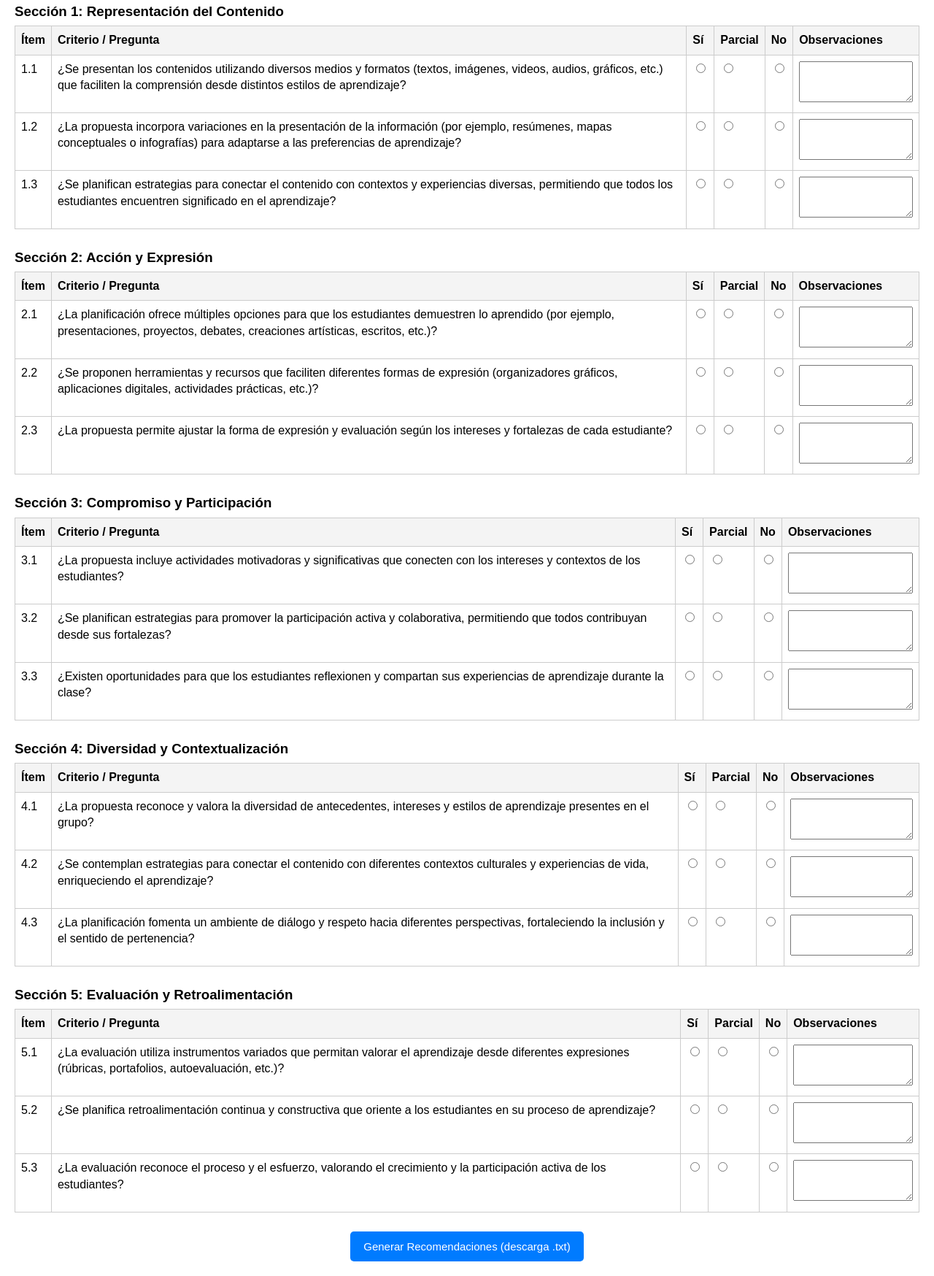
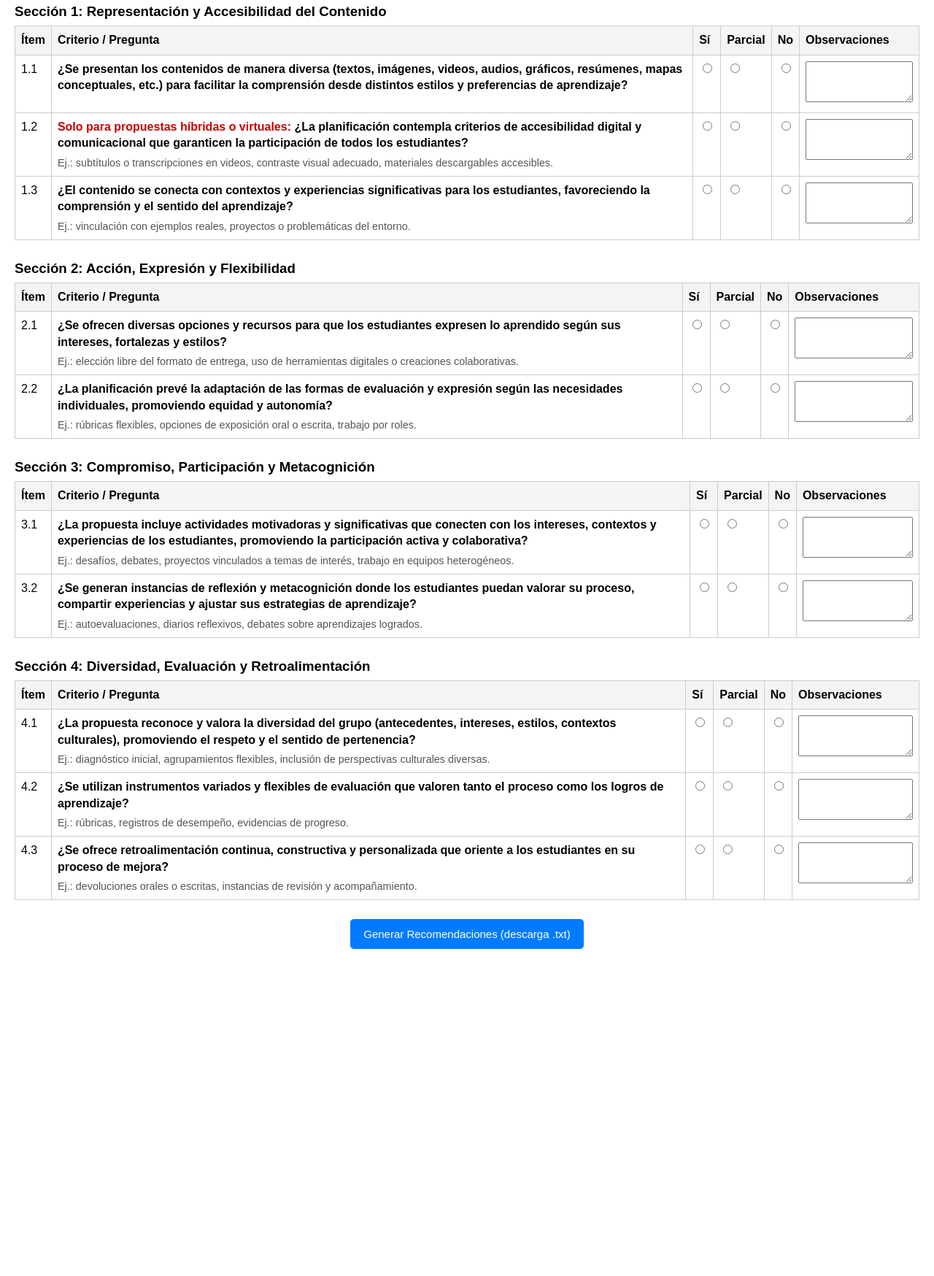
Before and after one commit to MauricioArevalo31/instrumento-pwa, a plain HTML site: page index.html in a window 1280 px wide. Shown: the part 331-2079 px from the top of the page at 73% size. After the commit the page ends 1651 px from the top, so only its background shows below. Drawn offline with Linux system fonts and the light colour scheme.

Commit message:
Update index.html

```diff
--- a/index.html
+++ b/index.html
@@ -2,12 +2,11 @@
 <html lang="es">
 <head>
   <meta charset="utf-8" />
-  <title>Instrumento de Revisión - Inclusión</title>
+  <title>Instrumento de Revisión - Inclusión (Actualizado)</title>
   <link rel="manifest" href="manifest.json">
   <style>
     body { font-family: Arial, sans-serif; margin: 20px; line-height: 1.4; }
     h2 { margin-bottom: 4px; text-align: center; }
-    /* La regla .logo ha sido eliminada */
     table { border-collapse: collapse; width: 100%; margin-bottom: 26px; }
     th, td { border: 1px solid #ccc; padding: 8px; text-align: left; vertical-align: top; }
     th { background: #f4f4f4; }
@@ -31,6 +30,19 @@
     .instructions li {
         margin-bottom: 5px;
     }
+    .criterio-pregunta {
+        font-weight: bold; /* Destacar la pregunta principal */
+    }
+    .ejemplo {
+        display: block;
+        font-size: 0.9em;
+        color: #555;
+        margin-top: 5px;
+    }
+    .nota-importante {
+      color: #cc0000;
+      font-weight: bold;
+    }
   </style>
 </head>
 <body>
@@ -45,59 +57,84 @@
         <li>3) El sistema descargará un documento de texto con un prompt, que luego podrás copiar y pegar en la aplicación de IA que uses habitualmente. Para obtener recomendaciones más específicas, adjunta también tu planificación al momento de usar la IA de tu preferencia.</li>
     </ul>
   </div>
-  <h3 class="section-title">Sección 1: Representación del Contenido</h3>
+
+  <h3 class="section-title">Sección 1: Representación y Accesibilidad del Contenido</h3>
 <table>
   <tr><th>Ítem</th><th>Criterio / Pregunta</th><th>Sí</th><th>Parcial</th><th>No</th><th>Observaciones</th></tr>
-  <tr><td>1.1</td><td>¿Se presentan los contenidos utilizando diversos medios y formatos (textos, imágenes, videos, audios, gráficos, etc.) que faciliten la comprensión desde distintos estilos de aprendizaje?</td>
+
+  <tr><td>1.1</td><td>
+    <span class="criterio-pregunta">¿Se presentan los contenidos de manera diversa (textos, imágenes, videos, audios, gráficos, resúmenes, mapas conceptuales, etc.) para facilitar la comprensión desde distintos estilos y preferencias de aprendizaje?</span>
+  </td>
     <td><input type="radio" name="item1_1" value="Sí"></td><td><input type="radio" name="item1_1" value="Parcial"></td><td><input type="radio" name="item1_1" value="No"></td><td><textarea id="obs1_1"></textarea></td></tr>
-  <tr><td>1.2</td><td>¿La propuesta incorpora variaciones en la presentación de la información (por ejemplo, resúmenes, mapas conceptuales o infografías) para adaptarse a las preferencias de aprendizaje?</td>
+
+  <tr><td>1.2</td><td>
+    <span class="nota-importante">Solo para propuestas híbridas o virtuales:</span> <span class="criterio-pregunta">¿La planificación contempla criterios de accesibilidad digital y comunicacional que garanticen la participación de todos los estudiantes?</span>
+    <span class="ejemplo">Ej.: subtítulos o transcripciones en videos, contraste visual adecuado, materiales descargables accesibles.</span>
+  </td>
     <td><input type="radio" name="item1_2" value="Sí"></td><td><input type="radio" name="item1_2" value="Parcial"></td><td><input type="radio" name="item1_2" value="No"></td><td><textarea id="obs1_2"></textarea></td></tr>
-  <tr><td>1.3</td><td>¿Se planifican estrategias para conectar el contenido con contextos y experiencias diversas, permitiendo que todos los estudiantes encuentren significado en el aprendizaje?</td>
+
+  <tr><td>1.3</td><td>
+    <span class="criterio-pregunta">¿El contenido se conecta con contextos y experiencias significativas para los estudiantes, favoreciendo la comprensión y el sentido del aprendizaje?</span>
+    <span class="ejemplo">Ej.: vinculación con ejemplos reales, proyectos o problemáticas del entorno.</span>
+  </td>
     <td><input type="radio" name="item1_3" value="Sí"></td><td><input type="radio" name="item1_3" value="Parcial"></td><td><input type="radio" name="item1_3" value="No"></td><td><textarea id="obs1_3"></textarea></td></tr>
 </table>
 
-<h3 class="section-title">Sección 2: Acción y Expresión</h3>
+<h3 class="section-title">Sección 2: Acción, Expresión y Flexibilidad</h3>
 <table>
   <tr><th>Ítem</th><th>Criterio / Pregunta</th><th>Sí</th><th>Parcial</th><th>No</th><th>Observaciones</th></tr>
-  <tr><td>2.1</td><td>¿La planificación ofrece múltiples opciones para que los estudiantes demuestren lo aprendido (por ejemplo, presentaciones, proyectos, debates, creaciones artísticas, escritos, etc.)?</td>
+
+  <tr><td>2.1</td><td>
+    <span class="criterio-pregunta">¿Se ofrecen diversas opciones y recursos para que los estudiantes expresen lo aprendido según sus intereses, fortalezas y estilos?</span>
+    <span class="ejemplo">Ej.: elección libre del formato de entrega, uso de herramientas digitales o creaciones colaborativas.</span>
+  </td>
     <td><input type="radio" name="item2_1" value="Sí"></td><td><input type="radio" name="item2_1" value="Parcial"></td><td><input type="radio" name="item2_1" value="No"></td><td><textarea id="obs2_1"></textarea></td></tr>
-  <tr><td>2.2</td><td>¿Se proponen herramientas y recursos que faciliten diferentes formas de expresión (organizadores gráficos, aplicaciones digitales, actividades prácticas, etc.)?</td>
+
+  <tr><td>2.2</td><td>
+    <span class="criterio-pregunta">¿La planificación prevé la adaptación de las formas de evaluación y expresión según las necesidades individuales, promoviendo equidad y autonomía?</span>
+    <span class="ejemplo">Ej.: rúbricas flexibles, opciones de exposición oral o escrita, trabajo por roles.</span>
+  </td>
     <td><input type="radio" name="item2_2" value="Sí"></td><td><input type="radio" name="item2_2" value="Parcial"></td><td><input type="radio" name="item2_2" value="No"></td><td><textarea id="obs2_2"></textarea></td></tr>
-  <tr><td>2.3</td><td>¿La propuesta permite ajustar la forma de expresión y evaluación según los intereses y fortalezas de cada estudiante?</td>
-    <td><input type="radio" name="item2_3" value="Sí"></td><td><input type="radio" name="item2_3" value="Parcial"></td><td><input type="radio" name="item2_3" value="No"></td><td><textarea id="obs2_3"></textarea></td></tr>
 </table>
 
-<h3 class="section-title">Sección 3: Compromiso y Participación</h3>
+<h3 class="section-title">Sección 3: Compromiso, Participación y Metacognición</h3>
 <table>
   <tr><th>Ítem</th><th>Criterio / Pregunta</th><th>Sí</th><th>Parcial</th><th>No</th><th>Observaciones</th></tr>
-  <tr><td>3.1</td><td>¿La propuesta incluye actividades motivadoras y significativas que conecten con los intereses y contextos de los estudiantes?</td>
+
+  <tr><td>3.1</td><td>
+    <span class="criterio-pregunta">¿La propuesta incluye actividades motivadoras y significativas que conecten con los intereses, contextos y experiencias de los estudiantes, promoviendo la participación activa y colaborativa?</span>
+    <span class="ejemplo">Ej.: desafíos, debates, proyectos vinculados a temas de interés, trabajo en equipos heterogéneos.</span>
+  </td>
     <td><input type="radio" name="item3_1" value="Sí"></td><td><input type="radio" name="item3_1" value="Parcial"></td><td><input type="radio" name="item3_1" value="No"></td><td><textarea id="obs3_1"></textarea></td></tr>
-  <tr><td>3.2</td><td>¿Se planifican estrategias para promover la participación activa y colaborativa, permitiendo que todos contribuyan desde sus fortalezas?</td>
+
+  <tr><td>3.2</td><td>
+    <span class="criterio-pregunta">¿Se generan instancias de reflexión y metacognición donde los estudiantes puedan valorar su proceso, compartir experiencias y ajustar sus estrategias de aprendizaje?</span>
+    <span class="ejemplo">Ej.: autoevaluaciones, diarios reflexivos, debates sobre aprendizajes logrados.</span>
+  </td>
     <td><input type="radio" name="item3_2" value="Sí"></td><td><input type="radio" name="item3_2" value="Parcial"></td><td><input type="radio" name="item3_2" value="No"></td><td><textarea id="obs3_2"></textarea></td></tr>
-  <tr><td>3.3</td><td>¿Existen oportunidades para que los estudiantes reflexionen y compartan sus experiencias de aprendizaje durante la clase?</td>
-    <td><input type="radio" name="item3_3" value="Sí"></td><td><input type="radio" name="item3_3" value="Parcial"></td><td><input type="radio" name="item3_3" value="No"></td><td><textarea id="obs3_3"></textarea></td></tr>
 </table>
 
-<h3 class="section-title">Sección 4: Diversidad y Contextualización</h3>
+<h3 class="section-title">Sección 4: Diversidad, Evaluación y Retroalimentación</h3>
 <table>
   <tr><th>Ítem</th><th>Criterio / Pregunta</th><th>Sí</th><th>Parcial</th><th>No</th><th>Observaciones</th></tr>
-  <tr><td>4.1</td><td>¿La propuesta reconoce y valora la diversidad de antecedentes, intereses y estilos de aprendizaje presentes en el grupo?</td>
+
+  <tr><td>4.1</td><td>
+    <span class="criterio-pregunta">¿La propuesta reconoce y valora la diversidad del grupo (antecedentes, intereses, estilos, contextos culturales), promoviendo el respeto y el sentido de pertenencia?</span>
+    <span class="ejemplo">Ej.: diagnóstico inicial, agrupamientos flexibles, inclusión de perspectivas culturales diversas.</span>
+  </td>
     <td><input type="radio" name="item4_1" value="Sí"></td><td><input type="radio" name="item4_1" value="Parcial"></td><td><input type="radio" name="item4_1" value="No"></td><td><textarea id="obs4_1"></textarea></td></tr>
-  <tr><td>4.2</td><td>¿Se contemplan estrategias para conectar el contenido con diferentes contextos culturales y experiencias de vida, enriqueciendo el aprendizaje?</td>
+
+  <tr><td>4.2</td><td>
+    <span class="criterio-pregunta">¿Se utilizan instrumentos variados y flexibles de evaluación que valoren tanto el proceso como los logros de aprendizaje?</span>
+    <span class="ejemplo">Ej.: rúbricas, registros de desempeño, evidencias de progreso.</span>
+  </td>
     <td><input type="radio" name="item4_2" value="Sí"></td><td><input type="radio" name="item4_2" value="Parcial"></td><td><input type="radio" name="item4_2" value="No"></td><td><textarea id="obs4_2"></textarea></td></tr>
-  <tr><td>4.3</td><td>¿La planificación fomenta un ambiente de diálogo y respeto hacia diferentes perspectivas, fortaleciendo la inclusión y el sentido de pertenencia?</td>
+
+  <tr><td>4.3</td><td>
+    <span class="criterio-pregunta">¿Se ofrece retroalimentación continua, constructiva y personalizada que oriente a los estudiantes en su proceso de mejora?</span>
+    <span class="ejemplo">Ej.: devoluciones orales o escritas, instancias de revisión y acompañamiento.</span>
+  </td>
     <td><input type="radio" name="item4_3" value="Sí"></td><td><input type="radio" name="item4_3" value="Parcial"></td><td><input type="radio" name="item4_3" value="No"></td><td><textarea id="obs4_3"></textarea></td></tr>
-</table>
-
-<h3 class="section-title">Sección 5: Evaluación y Retroalimentación</h3>
-<table>
-  <tr><th>Ítem</th><th>Criterio / Pregunta</th><th>Sí</th><th>Parcial</th><th>No</th><th>Observaciones</th></tr>
-  <tr><td>5.1</td><td>¿La evaluación utiliza instrumentos variados que permitan valorar el aprendizaje desde diferentes expresiones (rúbricas, portafolios, autoevaluación, etc.)?</td>
-    <td><input type="radio" name="item5_1" value="Sí"></td><td><input type="radio" name="item5_1" value="Parcial"></td><td><input type="radio" name="item5_1" value="No"></td><td><textarea id="obs5_1"></textarea></td></tr>
-  <tr><td>5.2</td><td>¿Se planifica retroalimentación continua y constructiva que oriente a los estudiantes en su proceso de aprendizaje?</td>
-    <td><input type="radio" name="item5_2" value="Sí"></td><td><input type="radio" name="item5_2" value="Parcial"></td><td><input type="radio" name="item5_2" value="No"></td><td><textarea id="obs5_2"></textarea></td></tr>
-  <tr><td>5.3</td><td>¿La evaluación reconoce el proceso y el esfuerzo, valorando el crecimiento y la participación activa de los estudiantes?</td>
-    <td><input type="radio" name="item5_3" value="Sí"></td><td><input type="radio" name="item5_3" value="Parcial"></td><td><input type="radio" name="item5_3" value="No"></td><td><textarea id="obs5_3"></textarea></td></tr>
 </table>
 
 
@@ -108,42 +145,48 @@
   <script>
     function generarTXT() {
       let texto = "Actúa como un asesor pedagógico experto en Diseño Universal para el Aprendizaje (DUA) y enseñanza inclusiva. A continuación, se presenta un resumen de las necesidades de mejora detectadas en un plan de clase:\n\n";
+
+      // Lista de los 10 nuevos ítems con sus IDs y Preguntas actualizadas
       const items = [
+        // Sección 1
+        {id: "item1_1", pregunta: "¿Se presentan los contenidos de manera diversa (textos, imágenes, videos, audios, gráficos, resúmenes, mapas conceptuales, etc.) para facilitar la comprensión desde distintos estilos y preferencias de aprendizaje?", obs: "obs1_1"},
+        {id: "item1_2", pregunta: "Solo para propuestas híbridas o virtuales: ¿La planificación contempla criterios de accesibilidad digital y comunicacional que garanticen la participación de todos los estudiantes? (Ej.: subtítulos o transcripciones en videos, contraste visual, materiales descargables accesibles.)", obs: "obs1_2"},
+        {id: "item1_3", pregunta: "¿El contenido se conecta con contextos y experiencias significativas para los estudiantes, favoreciendo la comprensión y el sentido del aprendizaje? (Ej.: vinculación con ejemplos reales, proyectos o problemáticas del entorno.)", obs: "obs1_3"},
 
-        // Sección 1
-        {id: "item1_1", pregunta: "¿Se presentan los contenidos utilizando diversos medios y formatos (textos, imágenes, videos, audios, gráficos, etc.) que faciliten la comprensión desde distintos estilos de aprendizaje?", obs: "obs1_1"},
-        {id: "item1_2", pregunta: "¿La propuesta incorpora variaciones en la presentación de la información (por ejemplo, resúmenes, mapas conceptuales o infografías) para adaptarse a las preferencias de aprendizaje?", obs: "obs1_2"},
-        {id: "item1_3", pregunta: "¿Se planifican estrategias para conectar el contenido con contextos y experiencias diversas, permitiendo que todos los estudiantes encuentren significado en el aprendizaje?", obs: "obs1_3"},
         // Sección 2
-        {id: "item2_1", pregunta: "¿La planificación ofrece múltiples opciones para que los estudiantes demuestren lo aprendido (por ejemplo, presentaciones, proyectos, debates, creaciones artísticas, escritos, etc.)?", obs: "obs2_1"},
-        {id: "item2_2", pregunta: "¿Se proponen herramientas y recursos que faciliten diferentes formas de expresión (organizadores gráficos, aplicaciones digitales, actividades prácticas, etc.)?", obs: "obs2_2"},
-        {id: "item2_3", pregunta: "¿La propuesta permite ajustar la forma de expresión y evaluación según los intereses y fortalezas de cada estudiante?", obs: "obs2_3"},
+        {id: "item2_1", pregunta: "¿Se ofrecen diversas opciones y recursos para que los estudiantes expresen lo aprendido según sus intereses, fortalezas y estilos? (Ej.: elección libre del formato de entrega, uso de herramientas digitales o creaciones colaborativas.)", obs: "obs2_1"},
+        {id: "item2_2", pregunta: "¿La planificación prevé la adaptación de las formas de evaluación y expresión según las necesidades individuales, promoviendo equidad y autonomía? (Ej.: rúbricas flexibles, opciones de exposición oral o escrita, trabajo por roles.)", obs: "obs2_2"},
+
         // Sección 3
-        {id: "item3_1", pregunta: "¿La propuesta incluye actividades motivadoras y significativas que conecten con los intereses y contextos de los estudiantes?", obs: "obs3_1"},
-        {id: "item3_2", pregunta: "¿Se planifican estrategias para promover la participación activa y colaborativa, permitiendo que todos contribuyan desde sus fortalezas?", obs: "obs3_2"},
-        {id: "item3_3", pregunta: "¿Existen oportunidades para que los estudiantes reflexionen y compartan sus experiencias de aprendizaje durante la clase?", obs: "obs3_3"},
+        {id: "item3_1", pregunta: "¿La propuesta incluye actividades motivadoras y significativas que conecten con los intereses, contextos y experiencias de los estudiantes, promoviendo la participación activa y colaborativa? (Ej.: desafíos, debates, proyectos vinculados a temas de interés, trabajo en equipos heterogéneos.)", obs: "obs3_1"},
+        {id: "item3_2", pregunta: "¿Se generan instancias de reflexión y metacognición donde los estudiantes puedan valorar su proceso, compartir experiencias y ajustar sus estrategias de aprendizaje? (Ej.: autoevaluaciones, diarios reflexivos, debates sobre aprendizajes logrados.)", obs: "obs3_2"},
+
         // Sección 4
-        {id: "item4_1", pregunta: "¿La propuesta reconoce y valora la diversidad de antecedentes, intereses y estilos de aprendizaje presentes en el grupo?", obs: "obs4_1"},
-        {id: "item4_2", pregunta: "¿Se contemplan estrategias para conectar el contenido con diferentes contextos culturales y experiencias de vida, enriqueciendo el aprendizaje?", obs: "obs4_2"},
-        {id: "item4_3", pregunta: "¿La planificación fomenta un ambiente de diálogo y respeto hacia diferentes perspectivas, fortaleciendo la inclusión y el sentido de pertenencia?", obs: "obs4_3"},
-        // Sección 5
-        {id: "item5_1", pregunta: "¿La evaluación utiliza instrumentos variados que permitan valorar el aprendizaje desde diferentes expresiones (rúbricas, portafolios, autoevaluación, etc.)?", obs: "obs5_1"},
-        {id: "item5_2", pregunta: "¿Se planifica retroalimentación continua y constructiva que oriente a los estudiantes en su proceso de aprendizaje?", obs: "obs5_2"},
-        {id: "item5_3", pregunta: "¿La evaluación reconoce el proceso y el esfuerzo, valorando el crecimiento y la participación activa de los estudiantes?", obs: "obs5_3"}
+        {id: "item4_1", pregunta: "¿La propuesta reconoce y valora la diversidad del grupo (antecedentes, intereses, estilos, contextos culturales), promoviendo el respeto y el sentido de pertenencia? (Ej.: diagnóstico inicial, agrupamientos flexibles, inclusión de perspectivas culturales diversas.)", obs: "obs4_1"},
+        {id: "item4_2", pregunta: "¿Se utilizan instrumentos variados y flexibles de evaluación que valoren tanto el proceso como los logros de aprendizaje? (Ej.: rúbricas, registros de desempeño, evidencias de progreso.)", obs: "obs4_2"},
+        {id: "item4_3", pregunta: "¿Se ofrece retroalimentación continua, constructiva y personalizada que oriente a los estudiantes en su proceso de mejora? (Ej.: devoluciones orales o escritas, instancias de revisión y acompañamiento.)", obs: "obs4_3"}
+      ];
 
-      ];
       let noItems="", parcialItems="";
       items.forEach(item => {
         const sel=document.querySelector('input[name="'+item.id+'"]:checked');
         const valor= sel? sel.value:"";
         const obs=document.getElementById(item.obs).value.trim();
+
+        // El script se adapta a las nuevas IDs de 1.1 a 4.3 (total 10 ítems)
         if(valor==="No") noItems+="- "+item.pregunta+". Observaciones: "+(obs||"---")+"\n";
         if(valor==="Parcial") parcialItems+="- "+item.pregunta+". Observaciones: "+(obs||"---")+"\n";
       });
-      if(noItems) texto+=noItems+"\n"; else texto+="(No se detectaron elementos marcados como No.)\n\n";
-      texto+="también he logrado desarrollar parcialmente:\n\n";
-      if(parcialItems) texto+=parcialItems+"\n"; else texto+="(Ninguno)\n\n";
+
+      if(noItems) texto+="Los elementos marcados como **NO** y que requieren atención prioritaria son:\n"+noItems+"\n";
+      else texto+="(No se detectaron elementos marcados como No.)\n\n";
+
+      texto+="Los elementos marcados como **PARCIAL** y que necesitan refuerzo son:\n";
+      if(parcialItems) texto+=parcialItems+"\n";
+      else texto+="(Ninguno)\n\n";
+
       texto+="Genera un LISTADO de 10 estrategias de modificación CONCRETAS y de aplicación inmediata para este plan de clase. La respuesta debe ser únicamente el listado SIN incluir justificaciones o explicaciones pedagógicas.";
+
       const blob=new Blob([texto],{type:"text/plain;charset=utf-8"});
       const url=URL.createObjectURL(blob);
       const a=document.createElement('a');a.href=url;a.download="recomendaciones.txt";
```
